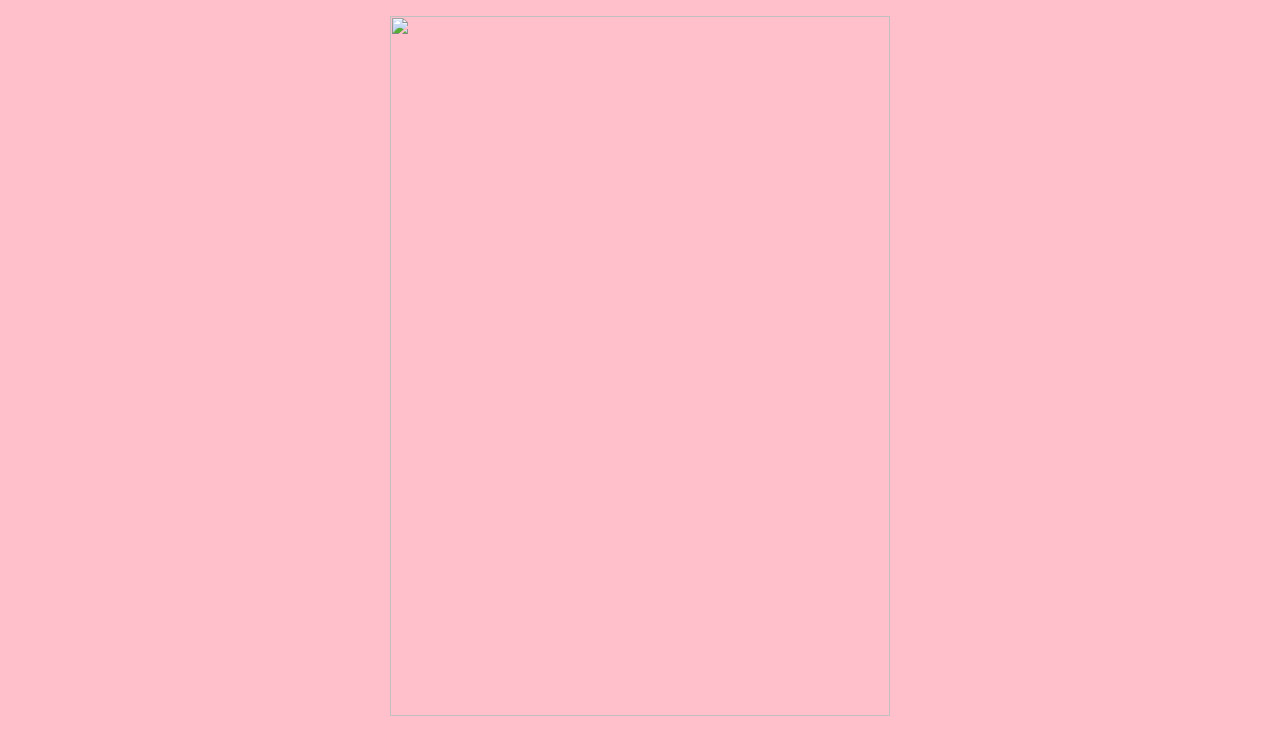
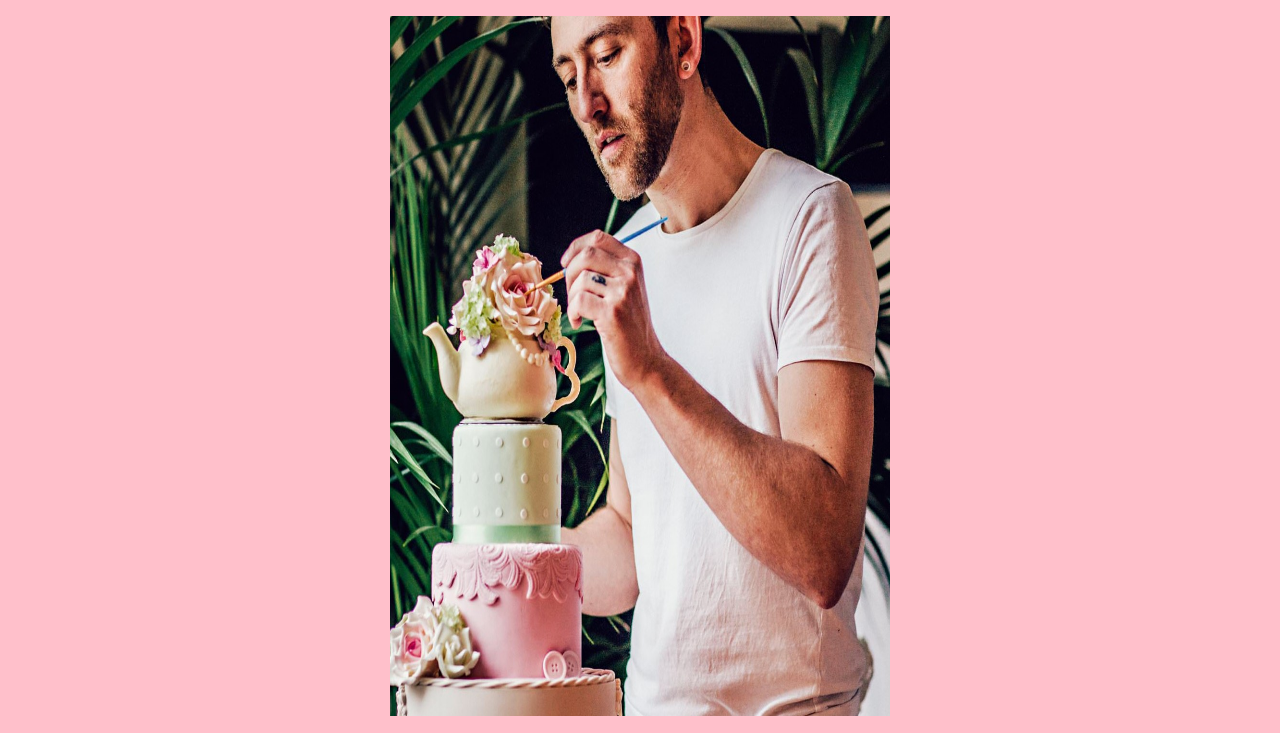
Before and after one commit to cakesoncakesoncakes/cakesoncakesoncakes.github.io, a plain HTML site: page index.html in a window 1280 px wide. Shown: the top 733 px of the page. Drawn offline with Linux system fonts and the light colour scheme; a web font is replaced by a local one.

Commit message:
Update index.html

```diff
--- a/index.html
+++ b/index.html
@@ -19,7 +19,7 @@
 
 	</div>
 	<div class="Product">
-		<center><figure><img src="CakeResized.jpg" width="500" height="700"></figure>
+		<center><figure><img src="Images/CakeResized.jpg" width="500" height="700"></figure>
 
 	</div>
 	<center><div class="description">Cakes on Cakes on Cakes!!! Not only makes mouth watering cakes you'll crave and love! We deliver them to your door. We want to make the process of getting a cake as stress free as possible with our top of the line delivery service that delivers where ever you need your cake</div></center>
```
